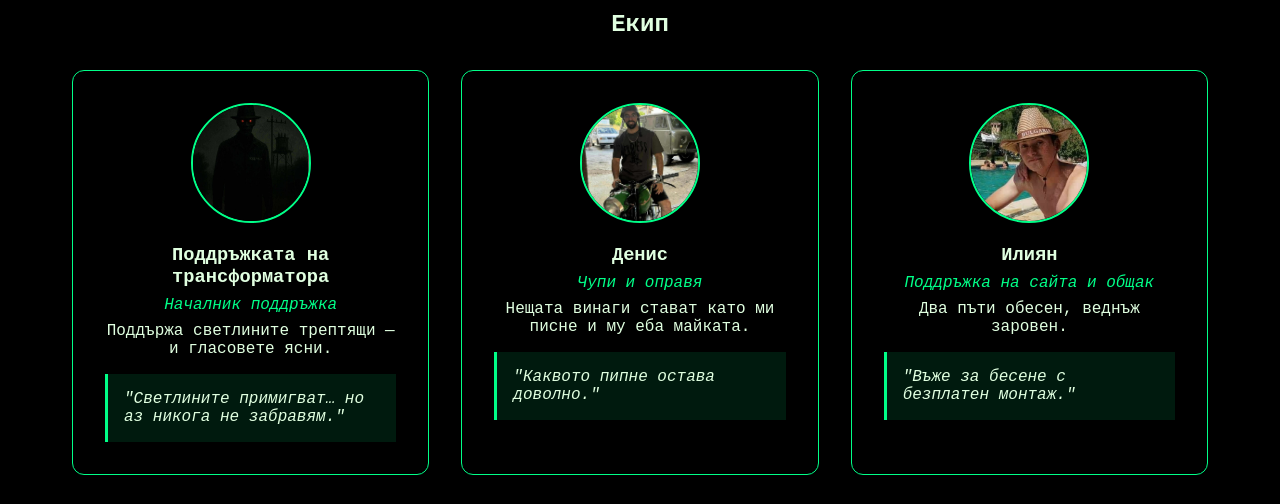
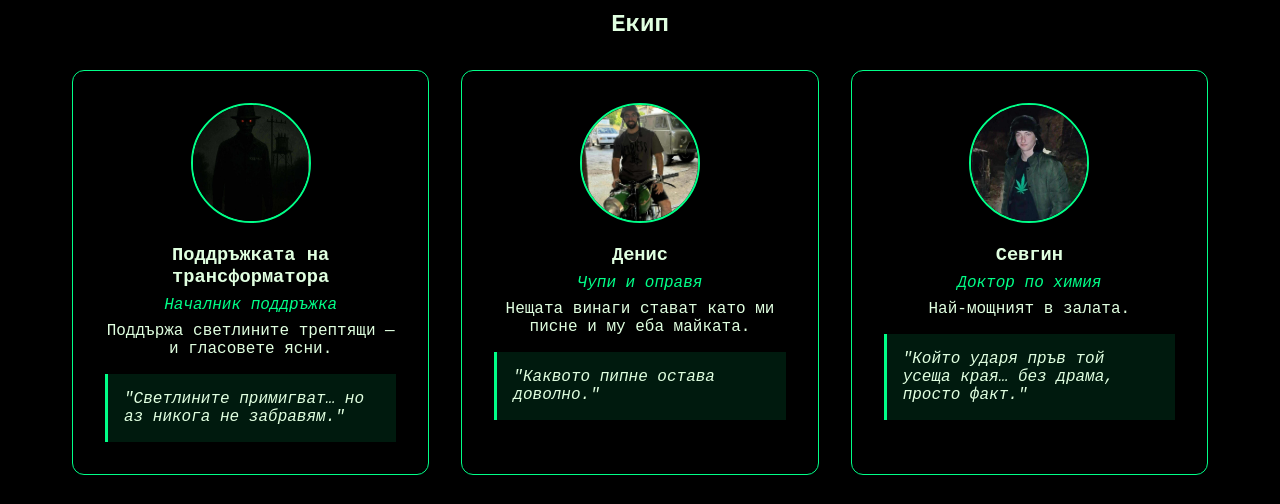
Before and after one commit to IliyanAptovski/zala-website, a plain HTML site: page index.html in a window 1280 px wide. Shown: the part 757-1261 px from the top of the page. Drawn offline with Linux system fonts and the light colour scheme; no server answers.

Commit message:
content: Added another staff member.

```diff
--- a/assets/js/main.js
+++ b/assets/js/main.js
@@ -48,9 +48,9 @@ const translations = {
 
     // Sevgin
     'staff.sevgin.name': 'Sevgin',
-    'staff.sevgin.role': 'Quote Collector',
-    'staff.sevgin.bio': 'Keeper of the ancient words and modern mispronunciations.',
-    'staff.sevgin.quote': '"Аузубуляха кога ли ще дойде."',
+    'staff.sevgin.role': 'Doctor of Chemistry',
+    'staff.sevgin.bio': 'The strongest one in the Zala.',
+    'staff.sevgin.quote': '"Whoever I strike first feels the end… no drama, just facts."',
     'staff.sevgin.alt': 'Sevgin portrait',
 
     // Iliyan
@@ -178,9 +178,9 @@ const translations = {
 
     // Sevgin
     'staff.sevgin.name': 'Севгин',
-    'staff.sevgin.role': 'Quote Collector',
-    'staff.sevgin.bio': 'Keeper of the ancient words and modern mispronunciations.',
-    'staff.sevgin.quote': '"Аузубуляха кога ли ще дойде."',
+    'staff.sevgin.role': 'Доктор по химия',
+    'staff.sevgin.bio': 'Най-мощният в залата.',
+    'staff.sevgin.quote': '"Който ударя пръв той усеща края… без драма, просто факт."',
     'staff.sevgin.alt': 'Sevgin portrait',
 
     // Iliyan
--- a/index.html
+++ b/index.html
@@ -132,15 +132,13 @@
         </div>
 
         <!-- Sevgin -->
-         <!--
         <div class="staff-card">
           <img src="./assets/img/staff/sevgin.jpg" alt="Sevgin" data-i18n-alt="staff.sevgin.alt">
           <h3 data-i18n="staff.sevgin.name">Sevgin</h3>
-          <span class="staff-role" data-i18n="staff.sevgin.role">Atmosphere Curator</span>
-          <p data-i18n="staff.sevgin.bio">Master of shadows and keeper of the cold that comes and goes.</p>
-          <blockquote data-i18n="staff.sevgin.quote">"Излезе студеното."</blockquote>
+          <span class="staff-role" data-i18n="staff.sevgin.role">Doctor of Chemistry</span>
+          <p data-i18n="staff.sevgin.bio">The strongest one in the Zala.</p>
+          <blockquote data-i18n="staff.sevgin.quote">"strikes first feels the end… no drama, just fact."</blockquote>
         </div>
-        -->
         <!-- Iliyan -->
         <div class="staff-card">
           <img src="./assets/img/staff/iliyan.jpg" alt="Iliyan" data-i18n-alt="staff.iliyan.alt">
```
Also changed, not shown: assets/img/staff/sevgin.jpg (added).
